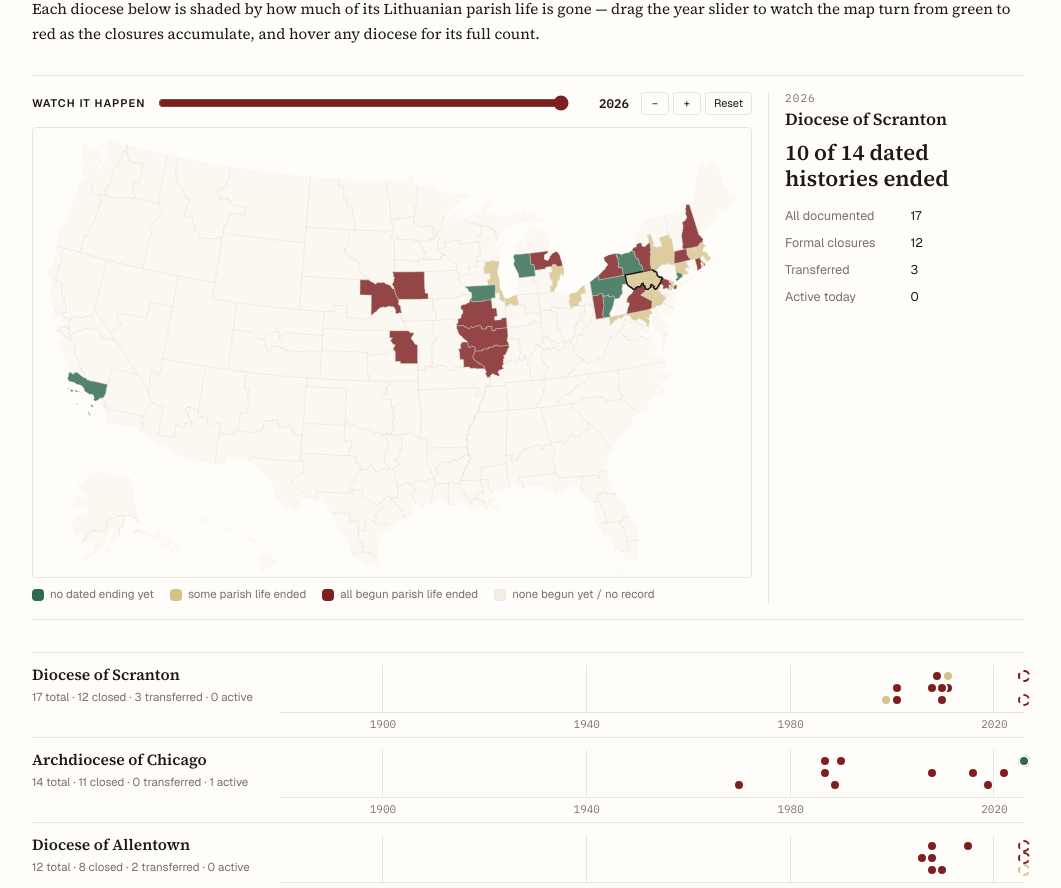
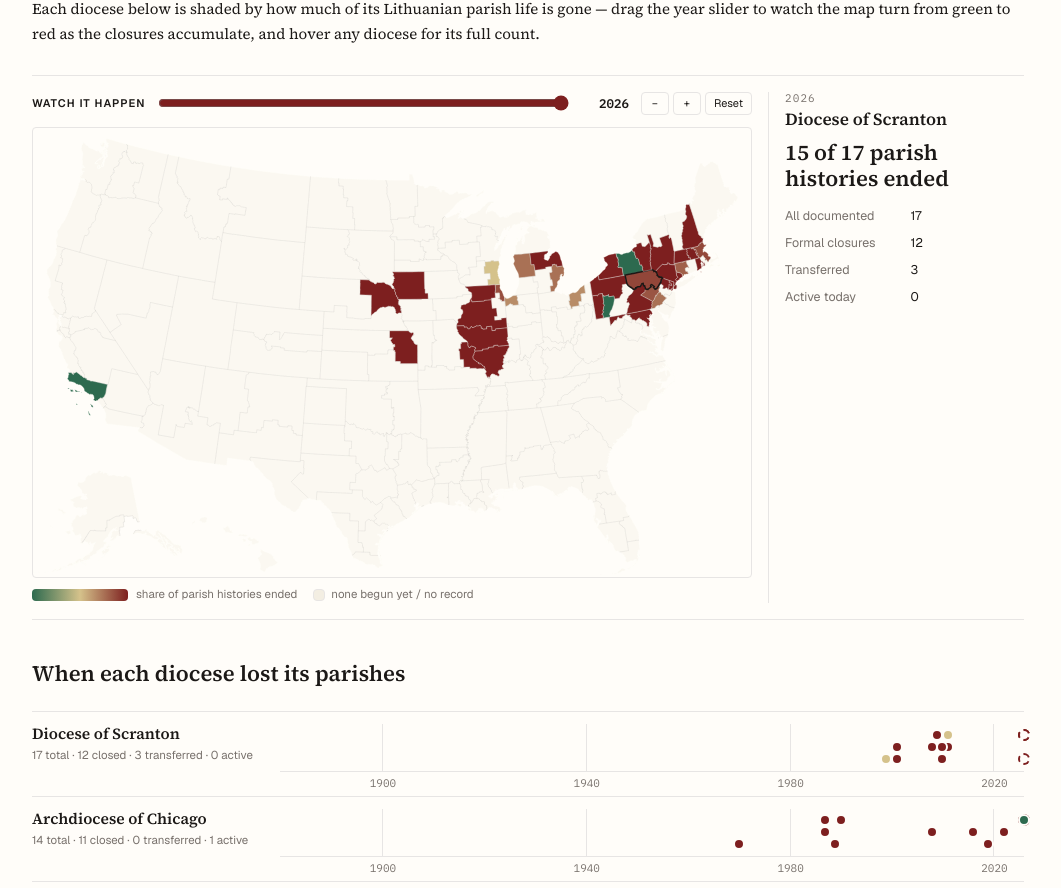
Before and after one commit to LietuvaAI/save-our-lithuanian-parishes, a Next.js app: page /history in a window 1280 px wide. Shown: the part 2619-3507 px from the top of the page, without its empty margins (112-1173 px from the left). Built offline with nearby package versions, Linux system fonts and the light colour scheme.

Commit message:
Restore the History map loss ramp

```diff
--- a/components/HistoryDioceseLoss.tsx
+++ b/components/HistoryDioceseLoss.tsx
@@ -13,6 +13,19 @@ type OverlayDiocese = {
 };
 
 const START_YEAR = 1900;
+
+function lossColor(ended: number, begun: number) {
+  if (begun === 0) return "var(--band)";
+  const share = Math.max(0, Math.min(1, ended / begun));
+  if (share === 0) return "var(--es-active)";
+  if (share === 1) return "var(--es-closed)";
+  if (share <= 0.5) {
+    const green = Math.round((1 - share * 2) * 100);
+    return `color-mix(in srgb, var(--es-active) ${green}%, var(--mark-community))`;
+  }
+  const yellow = Math.round((2 - share * 2) * 100);
+  return `color-mix(in srgb, var(--mark-community) ${yellow}%, var(--es-closed))`;
+}
 
 export default function HistoryDioceseLoss({
   dioceses,
@@ -35,11 +48,18 @@ export default function HistoryDioceseLoss({
   const selected = byKey.get(activeKey) ?? dioceses[0];
 
   const statsAt = (diocese: HistoryDiocese) => {
-    const begun = diocese.parishes.filter(
-      (parish) => parish.foundedYear != null && parish.foundedYear <= year,
-    );
+    const isToday = year === currentYear;
+    const begun = isToday
+      ? diocese.parishes
+      : diocese.parishes.filter(
+          (parish) => parish.foundedYear != null && parish.foundedYear <= year,
+        );
     const ended = begun.filter(
-      (parish) => parish.endedYear != null && parish.endedYear <= year,
+      (parish) =>
+        (parish.endedYear != null && parish.endedYear <= year) ||
+        (isToday &&
+          parish.endedYear == null &&
+          (parish.status === "closed" || parish.status === "transferred")),
     );
     return { begun: begun.length, ended: ended.length };
   };
@@ -100,21 +120,15 @@ export default function HistoryDioceseLoss({
                 {(overlay.dioceses as OverlayDiocese[]).map((shape) => {
                   const diocese = byKey.get(shape.name);
                   const stats = diocese ? statsAt(diocese) : null;
-                  const partial = stats && stats.begun > 0 && stats.ended > 0 && stats.ended < stats.begun;
-                  const allEnded = stats && stats.begun > 0 && stats.ended === stats.begun;
-                  const fill = !stats || stats.begun === 0
-                    ? "var(--band)"
-                    : allEnded
-                      ? "var(--es-closed)"
-                      : partial
-                        ? "var(--mark-community)"
-                        : "var(--es-active)";
+                  const fill = stats
+                    ? lossColor(stats.ended, stats.begun)
+                    : "var(--band)";
                   return (
                     <path
                       key={shape.name}
                       d={shape.path}
                       fill={fill}
-                      fillOpacity={!stats || stats.begun === 0 ? 0.35 : 0.82}
+                      fillOpacity={!stats || stats.begun === 0 ? 0.35 : 1}
                       stroke={activeKey === shape.name ? "var(--foreground)" : "var(--background)"}
                       strokeWidth={activeKey === shape.name ? 2 / zoom : 0.45 / zoom}
                       className={diocese ? "cursor-pointer" : undefined}
@@ -132,9 +146,16 @@ export default function HistoryDioceseLoss({
           </div>
 
           <div className="mt-2 flex flex-wrap gap-x-4 gap-y-2 font-sans text-small-copy text-muted">
-            <Key color="var(--es-active)" label="no dated ending yet" />
-            <Key color="var(--mark-community)" label="some parish life ended" />
-            <Key color="var(--es-closed)" label="all begun parish life ended" />
+            <span className="inline-flex items-center gap-2">
+              <span
+                className="h-3 w-24 rounded-sm"
+                style={{
+                  background:
+                    "linear-gradient(to right, var(--es-active), var(--mark-community), var(--es-closed))",
+                }}
+              />
+              <span>share of parish histories ended</span>
+            </span>
             <Key color="var(--band)" label="none begun yet / no record" border />
           </div>
         </div>
@@ -145,7 +166,8 @@ export default function HistoryDioceseLoss({
               <p className="font-mono text-ui-label uppercase tracking-widest text-muted">{year}</p>
               <h3 className="mt-1 font-serif text-subsection-title font-semibold">{selected.canonicalName}</h3>
               <p className="mt-2 font-serif text-section-title font-semibold">
-                {statsAt(selected).ended} of {statsAt(selected).begun} dated histories ended
+                {statsAt(selected).ended} of {statsAt(selected).begun}{" "}
+                {year === currentYear ? "parish histories" : "dated histories"} ended
               </p>
               <dl className="mt-4 grid grid-cols-2 gap-x-3 gap-y-2 text-support-copy">
                 <dt className="text-muted">All documented</dt><dd>{selected.total}</dd>
@@ -158,7 +180,13 @@ export default function HistoryDioceseLoss({
         </aside>
       </div>
 
-      <div className="mt-8 space-y-6">
+      <section className="mt-10">
+        <h2 className="font-serif text-section-title font-semibold">
+          When each diocese lost its parishes
+        </h2>
+      </section>
+
+      <div className="mt-6 space-y-6">
         {dioceses.map((diocese) => (
           <DioceseTimeline key={diocese.key} diocese={diocese} currentYear={currentYear} />
         ))}
--- a/scripts/verify-type-system.mjs
+++ b/scripts/verify-type-system.mjs
@@ -137,6 +137,10 @@ const historyChart = fs.readFileSync(
   path.join(ROOT, "components", "HistoryTwoWaves.tsx"),
   "utf8",
 );
+const historyDioceseMap = fs.readFileSync(
+  path.join(ROOT, "components", "HistoryDioceseLoss.tsx"),
+  "utf8",
+);
 const historyDesignContract = [
   [historyPage, "absolute inset-x-0 top-1/2 border-t border-rule", "centered divider rule"],
   [historyPage, "justify-center", "centered divider label"],
@@ -150,6 +154,11 @@ const historyDesignContract = [
   [historyChart, "gap-x-[3px]", "compact decade spacing"],
   [historyChart, "min-h-[118px]", "approved founding-wave height"],
   [historyChart, "min-h-[74px]", "approved closure-wave height"],
+  [historyDioceseMap, "When each diocese lost its parishes", "approved diocese-timeline heading"],
+  [historyDioceseMap, "color-mix(in srgb, var(--es-active)", "proportional green-to-yellow loss ramp"],
+  [historyDioceseMap, "color-mix(in srgb, var(--mark-community)", "proportional yellow-to-red loss ramp"],
+  [historyDioceseMap, "parish.endedYear == null", "undated endings assigned to Today"],
+  [historyDioceseMap, "linear-gradient(to right, var(--es-active), var(--mark-community), var(--es-closed))", "loss-ramp legend"],
 ];
 for (const [source, fragment, label] of historyDesignContract) {
   if (!source.includes(fragment)) errors.push(`History: missing ${label}`);
```
